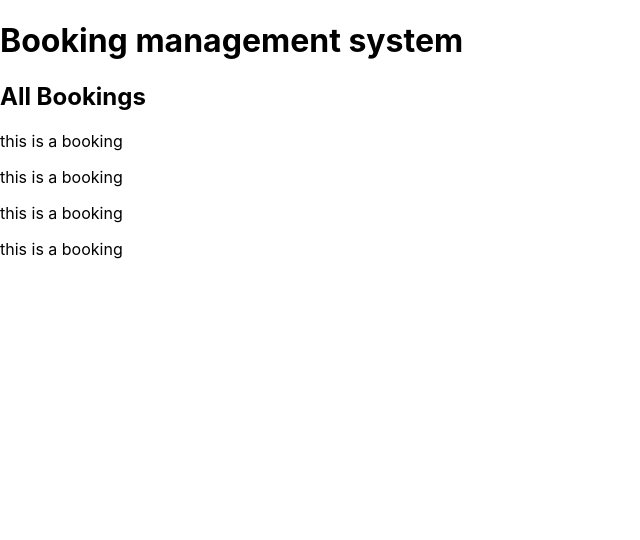
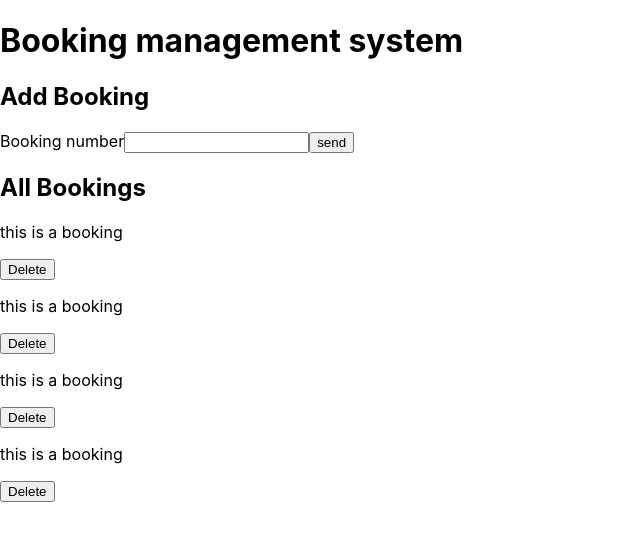
Before and after one commit to juanMoleroD/hotel_management_full_stack, a React (Create React App) app in the folder client/: page / in a window 1280 px wide. Shown: the top 540 px of the page, without its empty margins (0-640 px from the left). Built offline with nearby package versions, Linux system fonts and the light colour scheme.

Commit message:
completed basic layout

```diff
--- a/client/src/container/BookingContainer.js
+++ b/client/src/container/BookingContainer.js
@@ -7,12 +7,24 @@ const BookingContainer = () => {
                 <h1>Booking management system</h1>
             </header>
             <main>
+                <section>
+                    <h2>Add Booking</h2>
+                    <form>
+                        <label>Booking number</label>
+                        <input type="text"/>
+                        <input type="submit" value="send"/>
+                    </form>
+                </section>
                 <h2>All Bookings</h2>
                 <section>
                     <p>this is a booking</p>
+                    <button>Delete</button>
                     <p>this is a booking</p>
+                    <button>Delete</button>
                     <p>this is a booking</p>
+                    <button>Delete</button>
                     <p>this is a booking</p>
+                    <button>Delete</button>
                 </section>
             </main>
         </>
```
